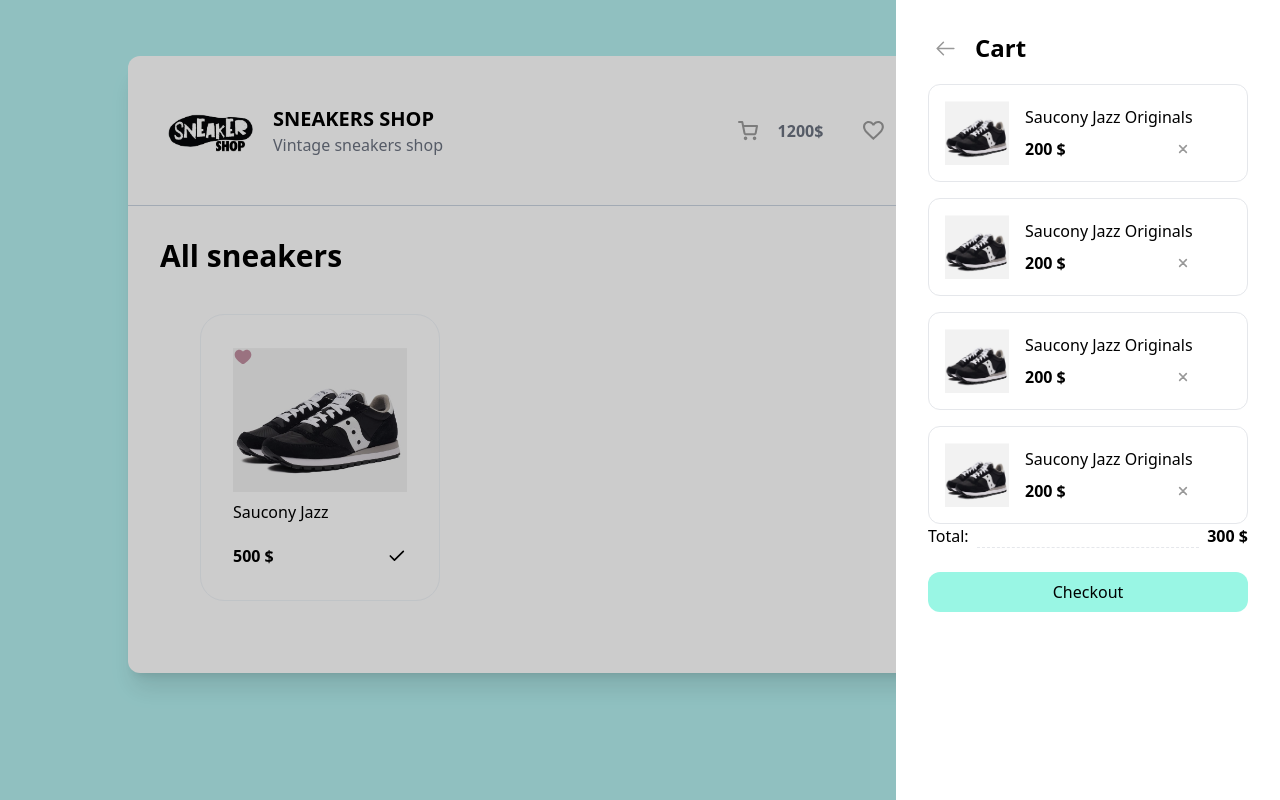
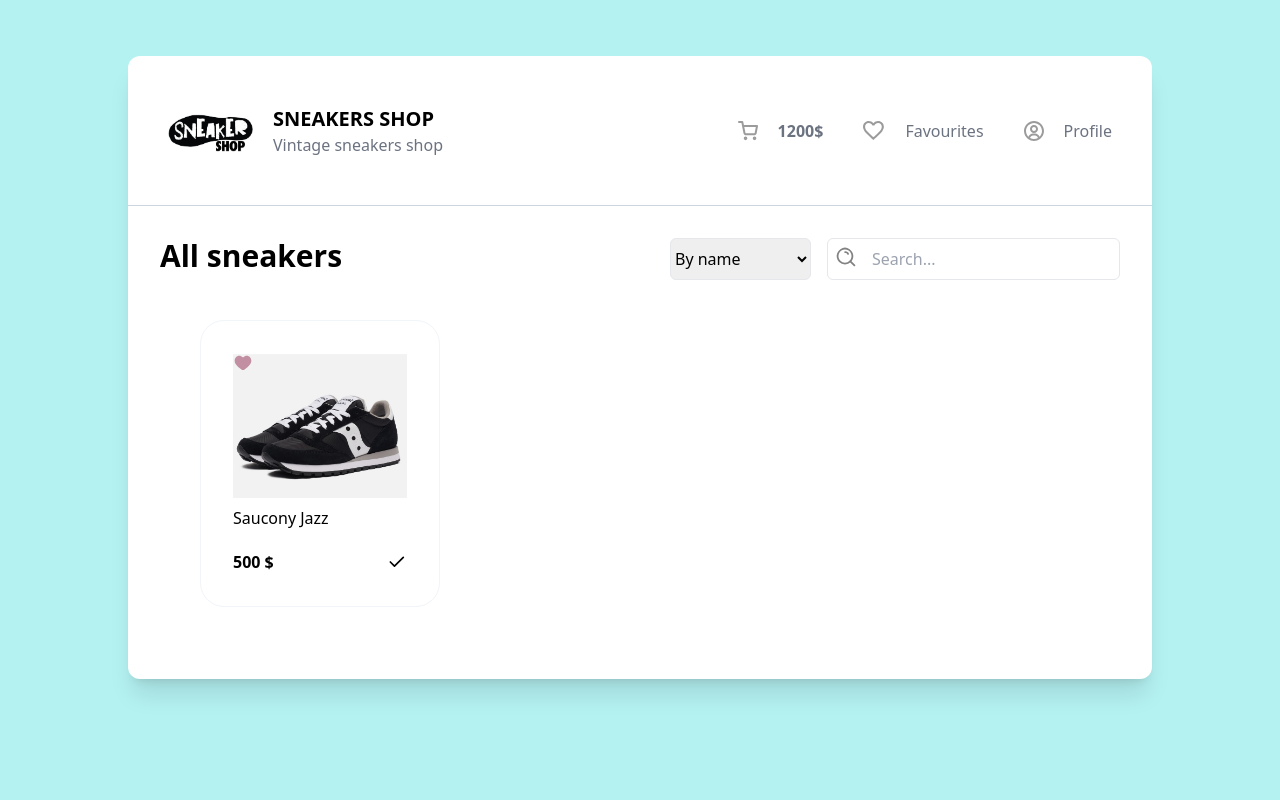
Before and after one commit to xdrenn/vue-sneakers, a Vue app: page / in a window 1280 px wide. Built offline with nearby package versions, Linux system fonts and the light colour scheme.

Commit message:
Add search input and sort button

```diff
--- a/src/App.vue
+++ b/src/App.vue
@@ -5,12 +5,30 @@
 </script>
 
 <template>
-  <Drawer />
+  <!-- <Drawer /> -->
   <div class="bg-white w-4/5 m-auto rounded-xl shadow-xl mt-14">
     <Header />
 
     <div class="p-8">
-      <div class="text-3xl font-bold">All sneakers</div>
+      <div class="flex justify-between">
+        <h2 class="text-3xl font-bold">All sneakers</h2>
+
+        <div class="flex gap-4">
+          <select class="border rounded-md outline-none focus:border-gray-400">
+            <option>By name</option>
+            <option>By price(lower)</option>
+            <option>By price(higher)</option>
+          </select>
+
+          <div class="relative">
+            <img class="absolute left-1 top-1" src="/search.svg" />
+            <input
+              class="border rounded-md py-2 pl-11 pr-4 outline-none focus:border-gray-400"
+              placeholder="Search..."
+            />
+          </div>
+        </div>
+      </div>
       <CardList />
     </div>
   </div>
--- a/src/components/cart-drawer.vue
+++ b/src/components/cart-drawer.vue
@@ -9,13 +9,16 @@
     <CartItemsList />
 
     <div>
-      <div class="flex gap-2 mb-6">
+      <div class="flex gap-2 mb-6 my-5">
         <span>Total:</span>
         <div class="flex-1 border-b border-dashed"></div>
         <b>300 $</b>
       </div>
 
-      <button class="bg-teal-200 rounded-xl w-full py-2 hover:bg-teal-500 active:bg-teal-600">
+      <button
+        disabled="true"
+        class="bg-teal-200 rounded-xl w-full py-2 hover:bg-teal-500 active:bg-teal-600 cursor-pointer disabled:bg-slate-400"
+      >
         Checkout
       </button>
     </div>
```
Also changed, not shown: public/search.svg (added).
